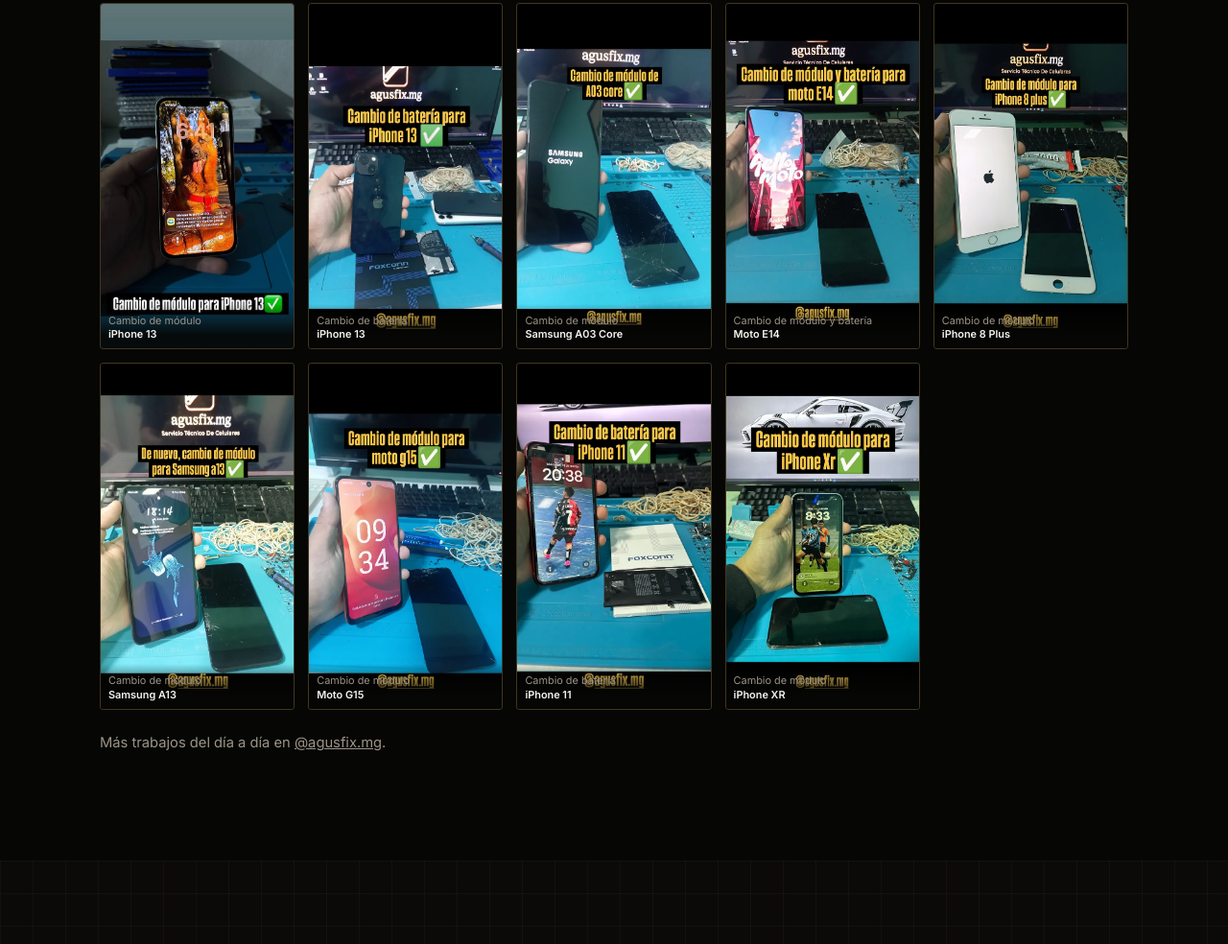
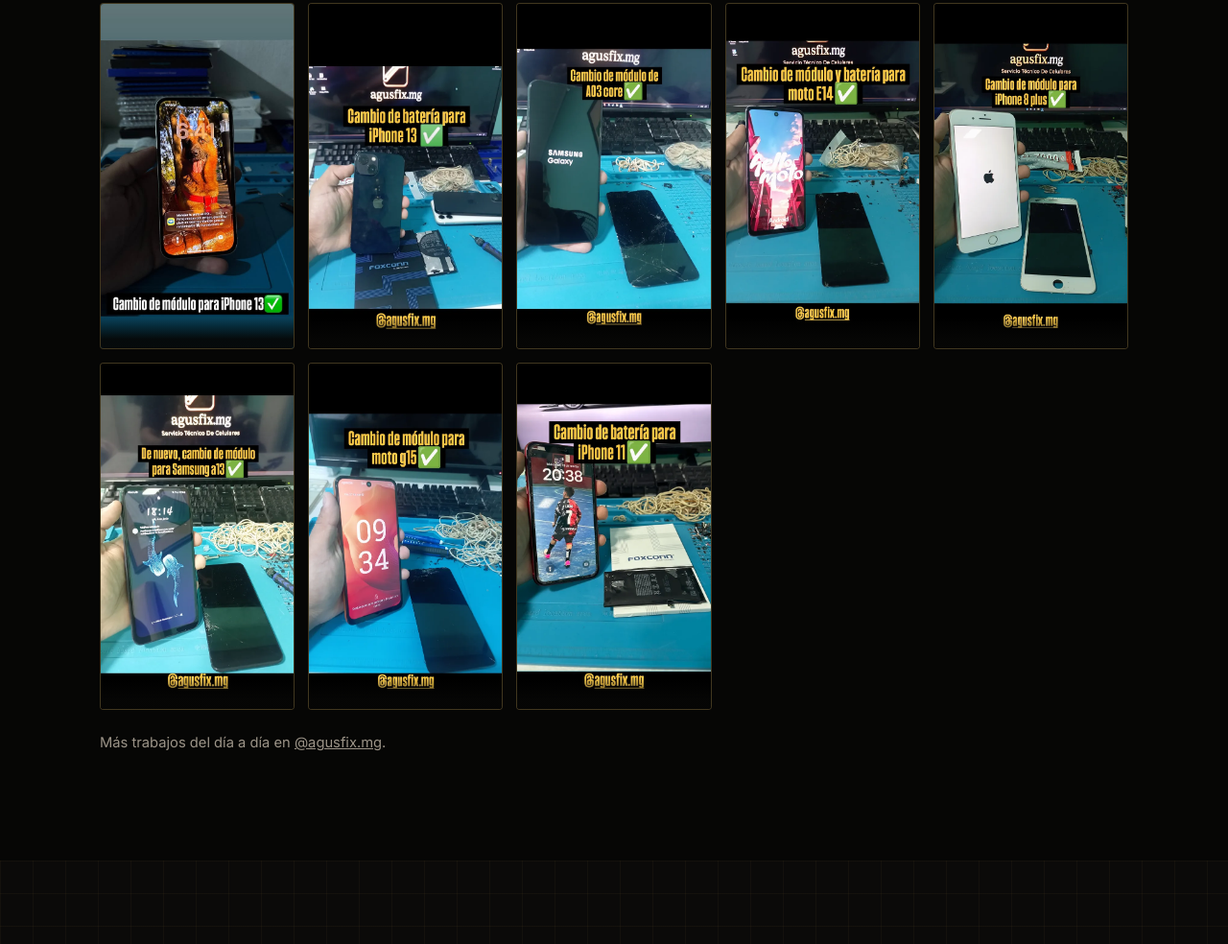
Before and after one commit to agusfixmg/agusfix-web, a plain HTML site: page index.html in a window 1280 px wide. Shown: the part 1616-2600 px from the top of the page at 96% size. Drawn offline with nearby package versions, Linux system fonts and the light colour scheme.

Commit message:
Add files via upload

```diff
--- a/index.html
+++ b/index.html
@@ -40,7 +40,7 @@
     <div class="wrap hero-grid">
       <div class="hero-copy">
         <p class="eyebrow">Servicio técnico · Android &amp; iPhone</p>
-        <h1>Antes de traerlo,<br>ya sabés qué tiene.</h1>
+        <h1>Cotizá tu reparación</h1>
         <p class="hero-sub">
           Contanos la marca, el modelo y qué le pasa a tu equipo.
           Armamos el diagnóstico y coordinamos la reparación directo por WhatsApp.
@@ -111,45 +111,41 @@
   <section id="trabajos" class="works">
     <div class="wrap">
       <p class="eyebrow">Algunos trabajos realizados</p>
-      <h2>Reparaciones reales, del taller.</h2>
+      <h2>Reparaciones del taller.</h2>
       <div class="works-grid">
         <button class="work-item" data-index="0">
-          <img src="assets/trabajos/repa1.png" alt="Cambio de módulo — iPhone 13" loading="lazy">
-          <span class="work-caption">Cambio de módulo<br><strong>iPhone 13</strong></span>
+          <img src="assets/trabajos/repa1.png" alt="" loading="lazy">
+          <span class="work-caption"><br><strong></strong></span>
         </button>
         <button class="work-item" data-index="1">
-          <img src="assets/trabajos/repa2.png" alt="Cambio de batería — iPhone 13" loading="lazy">
-          <span class="work-caption">Cambio de batería<br><strong>iPhone 13</strong></span>
+          <img src="assets/trabajos/repa2.png" alt="" loading="lazy">
+          <span class="work-caption"><br><strong></strong></span>
         </button>
         <button class="work-item" data-index="2">
-          <img src="assets/trabajos/repa3.png" alt="Cambio de módulo — Samsung A03 Core" loading="lazy">
-          <span class="work-caption">Cambio de módulo<br><strong>Samsung A03 Core</strong></span>
+          <img src="assets/trabajos/repa3.png" alt="" loading="lazy">
+          <span class="work-caption"><br><strong></strong></span>
         </button>
         <button class="work-item" data-index="3">
-          <img src="assets/trabajos/repa4.png" alt="Cambio de módulo y batería — Moto E14" loading="lazy">
-          <span class="work-caption">Cambio de módulo y batería<br><strong>Moto E14</strong></span>
-        </button>
+          <img src="assets/trabajos/repa4.png" alt="" loading="lazy">
+          <span class="work-caption"><br><strong></strong></span>
         </button>
         <button class="work-item" data-index="5">
-          <img src="assets/trabajos/repa6.png" alt="Cambio de módulo — iPhone 8 Plus" loading="lazy">
-          <span class="work-caption">Cambio de módulo<br><strong>iPhone 8 Plus</strong></span>
+          <img src="assets/trabajos/repa6.png" alt="" loading="lazy">
+          <span class="work-caption"><br><strong></strong></span>
         </button>
         <button class="work-item" data-index="6">
-          <img src="assets/trabajos/repa7.png" alt="Cambio de módulo — Samsung A13" loading="lazy">
-          <span class="work-caption">Cambio de módulo<br><strong>Samsung A13</strong></span>
+          <img src="assets/trabajos/repa7.png" alt="" loading="lazy">
+          <span class="work-caption"><br><strong></strong></span>
         </button>
         <button class="work-item" data-index="7">
-          <img src="assets/trabajos/repa8.png" alt="Cambio de módulo — Moto G15" loading="lazy">
-          <span class="work-caption">Cambio de módulo<br><strong>Moto G15</strong></span>
+          <img src="assets/trabajos/repa8.png" alt="" loading="lazy">
+          <span class="work-caption"><br><strong></strong></span>
         </button>
         <button class="work-item" data-index="8">
-          <img src="assets/trabajos/repa9.png" alt="Cambio de batería — iPhone 11" loading="lazy">
-          <span class="work-caption">Cambio de batería<br><strong>iPhone 11</strong></span>
+          <img src="assets/trabajos/repa9.png" alt="" loading="lazy">
+          <span class="work-caption"><br><strong></strong></span>
         </button>
-        <button class="work-item" data-index="9">
-          <img src="assets/trabajos/repa10.png" alt="Cambio de módulo — iPhone XR" loading="lazy">
-          <span class="work-caption">Cambio de módulo<br><strong>iPhone XR</strong></span>
-        </button>
+
       </div>
       <p class="service-note">Más trabajos del día a día en <a href="https://instagram.com/agusfix.mg" target="_blank" rel="noopener">@agusfix.mg</a>.</p>
     </div>
@@ -295,7 +291,7 @@
 <footer class="site-footer">
   <div class="wrap footer-row">
     <span class="footer-brand">
-      <img src="assets/trabajos/logo-icon.png" alt="agusfix.mg" class="footer-logo">
+      <img src="assets/logo-icon.png" alt="agusfix.mg" class="footer-logo">
        Servicio técnico de celulares
     </span>
     <span>© <span id="year"></span></span>
--- a/script.js
+++ b/script.js
@@ -119,8 +119,10 @@
       "",
 
       `Dispositivo: ${dispositivo}`,
+      "",
 
       `Marca / modelo: ${marca} ${modelo}`,
+      "",
 
       `Problema: ${problema}`,
     ];
```
